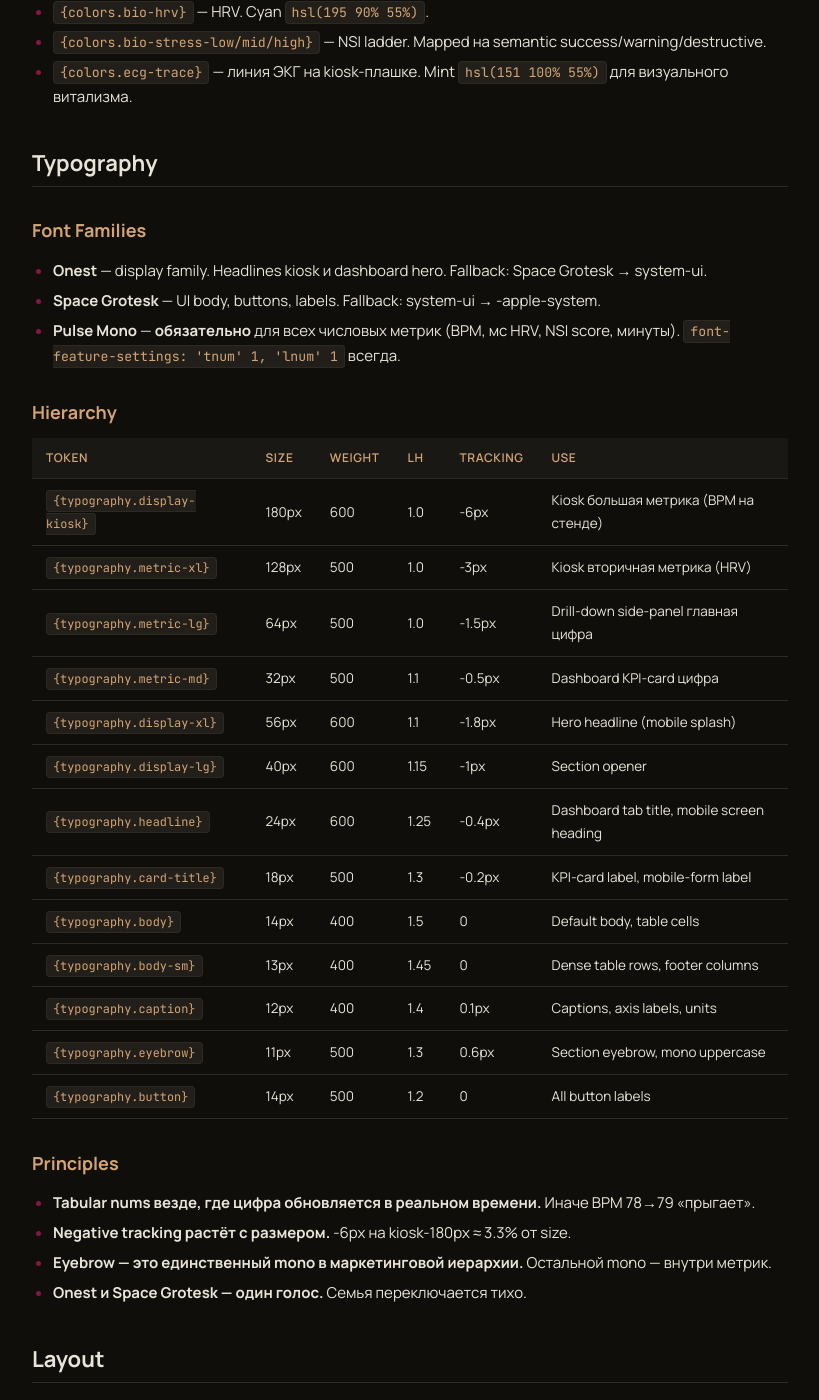
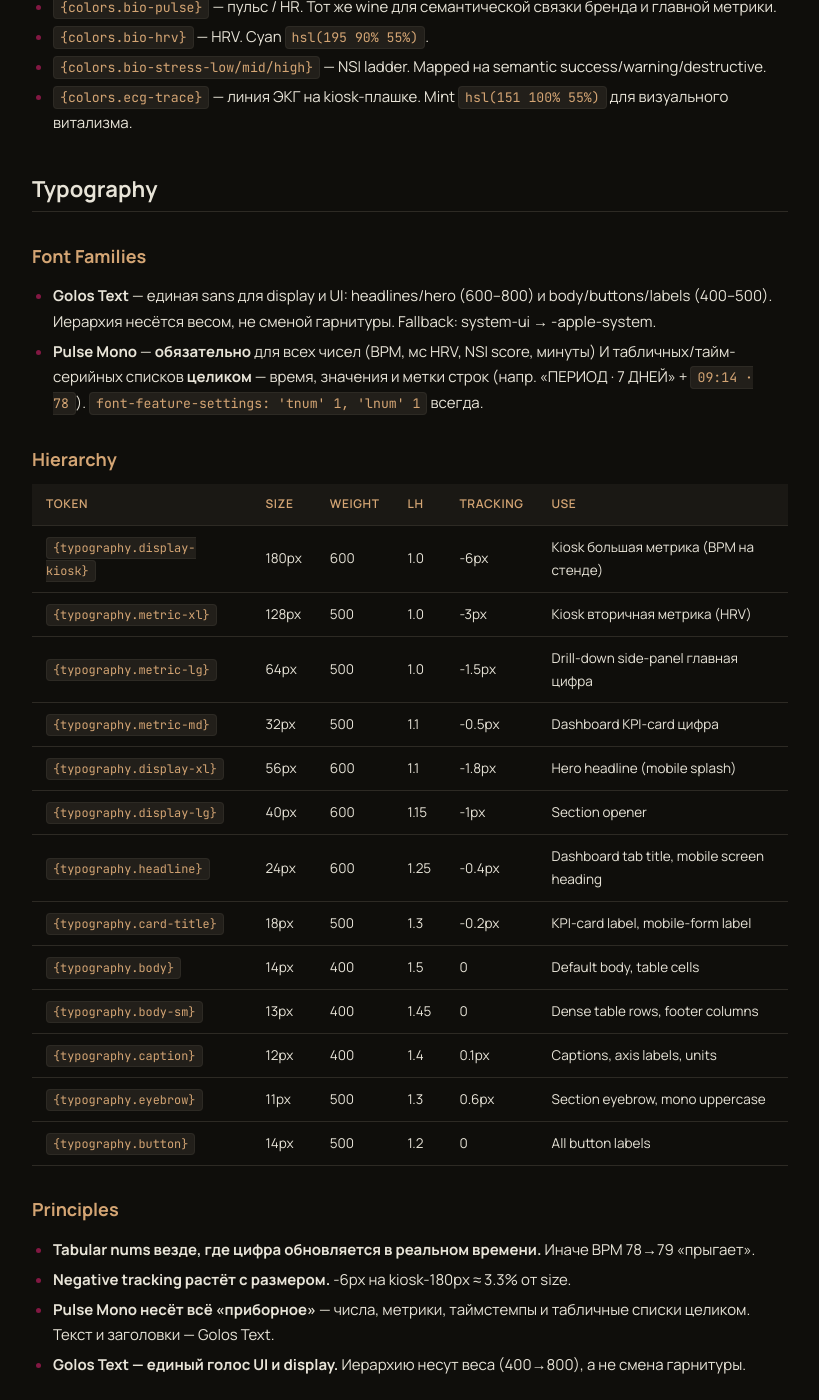
Before and after one commit to s0101110110/neiry-pulse-m1-wireframes, a Jekyll site: the page built from docs_web/DESIGN.md, in a window 1280 px wide and 1400 px high, scrolled down 2238 px. Shown: the whole window, without its empty margins (230-1049 px from the left). Built offline with Jekyll 4.4.1, drawn with Linux system fonts in a browser that asks for light colours; our own code applies the rules of GitHub Pages for plain Markdown files; some of the changed text lies outside the part shown.

Commit message:
Новая типографика: Golos Text + Pulse Mono (внедрение дизайн-системы)
Принято PM 26.06: переход на две гарнитуры.
- Onest + Space Grotesk → Golos Text (заголовки/hero + body/UI/buttons,
  иерархия весом 400–800). Одна sans-гарнитура на всё.
- Pulse Mono — все числа И табличные/тайм-серийные списки целиком
  (время, значения, метки строк вроде «ПЕРИОД · 7 ДНЕЙ» + 09:14·78).
- Body-абзацы остаются на Golos Text (читаемость) — вариант B + таблицы на mono.

Зафиксировано в источниках истины: DESIGN.md (токены + гайдлайны),
m2/ui-kit.html (--font-sans/--font-display → Golos Text, Google Fonts import).
typography-layout-options.html — демо раскладок (история выбора).
lessons-learned: урок про патч плоского нуля + статус scope-задачи.

Остаётся: раскатать новую типографику в 36 m3-wireframes.

Co-Authored-By: Claude Opus 4.8 (1M context) <noreply@anthropic.com>

```diff
--- a/docs_web/DESIGN.md
+++ b/docs_web/DESIGN.md
@@ -1,7 +1,7 @@
 ---
 version: alpha
 name: Neiry-Pulse-design-analysis
-description: "Neiry Pulse — экосистема носимых биосенсоров (браслет + recovery-устройства) с тремя поверхностями: kiosk (выставочный стенд 1.5–2м, full-screen 1920×1080), corporate dashboard (плотный продуктовый интерфейс на 1440+), мобильное приложение (390×844, Android+iOS). Визуальный код — shadcn dark zinc/slate как baseline с единственным хроматическим акцентом wine `#831843`. Эстетический эталон — Linear / Vercel по продуктовой плотности и Hume Band по био-виджетам. Типографика: Space Grotesk (UI sans), Onest (display), Pulse Mono — JetBrains Mono с плоским нулём — (tabular numerics для пульса, HRV, NSI). Сетка 4px. Цвета хранятся как HSL-токены shadcn, тёмная тема — primary surface, light — паритетная альтернатива."
+description: "Neiry Pulse — экосистема носимых биосенсоров (браслет + recovery-устройства) с тремя поверхностями: kiosk (выставочный стенд 1.5–2м, full-screen 1920×1080), corporate dashboard (плотный продуктовый интерфейс на 1440+), мобильное приложение (390×844, Android+iOS). Визуальный код — shadcn dark zinc/slate как baseline с единственным хроматическим акцентом wine `#831843`. Эстетический эталон — Linear / Vercel по продуктовой плотности и Hume Band по био-виджетам. Типографика: Golos Text (заголовки + UI/body), Pulse Mono — JetBrains Mono с плоским нулём — (все числа и табличные данные: пульс, HRV, NSI, таймстемпы, списки замеров). Сетка 4px. Цвета хранятся как HSL-токены shadcn, тёмная тема — primary surface, light — паритетная альтернатива."
 
 colors:
   primary: "hsl(336 76% 33%)"
@@ -34,7 +34,7 @@ colors:
 
 typography:
   display-kiosk:
-    fontFamily: "Onest, Space Grotesk, system-ui, sans-serif"
+    fontFamily: "Golos Text, system-ui, sans-serif"
     fontSize: 180px
     fontWeight: 600
     lineHeight: 1.0
@@ -62,43 +62,43 @@ typography:
     letterSpacing: -0.5px
     fontFeatureSettings: "'tnum' 1"
   display-xl:
-    fontFamily: "Onest, Space Grotesk, system-ui, sans-serif"
+    fontFamily: "Golos Text, system-ui, sans-serif"
     fontSize: 56px
     fontWeight: 600
     lineHeight: 1.1
     letterSpacing: -1.8px
   display-lg:
-    fontFamily: "Onest, Space Grotesk, system-ui, sans-serif"
+    fontFamily: "Golos Text, system-ui, sans-serif"
     fontSize: 40px
     fontWeight: 600
     lineHeight: 1.15
     letterSpacing: -1px
   headline:
-    fontFamily: "Space Grotesk, system-ui, sans-serif"
+    fontFamily: "Golos Text, system-ui, sans-serif"
     fontSize: 24px
     fontWeight: 600
     lineHeight: 1.25
     letterSpacing: -0.4px
   card-title:
-    fontFamily: "Space Grotesk, system-ui, sans-serif"
+    fontFamily: "Golos Text, system-ui, sans-serif"
     fontSize: 18px
     fontWeight: 500
     lineHeight: 1.3
     letterSpacing: -0.2px
   body:
-    fontFamily: "Space Grotesk, system-ui, sans-serif"
+    fontFamily: "Golos Text, system-ui, sans-serif"
     fontSize: 14px
     fontWeight: 400
     lineHeight: 1.5
     letterSpacing: 0
   body-sm:
-    fontFamily: "Space Grotesk, system-ui, sans-serif"
+    fontFamily: "Golos Text, system-ui, sans-serif"
     fontSize: 13px
     fontWeight: 400
     lineHeight: 1.45
     letterSpacing: 0
   caption:
-    fontFamily: "Space Grotesk, system-ui, sans-serif"
+    fontFamily: "Golos Text, system-ui, sans-serif"
     fontSize: 12px
     fontWeight: 400
     lineHeight: 1.4
@@ -111,7 +111,7 @@ typography:
     letterSpacing: 0.6px
     textTransform: uppercase
   button:
-    fontFamily: "Space Grotesk, system-ui, sans-serif"
+    fontFamily: "Golos Text, system-ui, sans-serif"
     fontSize: 14px
     fontWeight: 500
     lineHeight: 1.2
@@ -268,7 +268,7 @@ Neiry Pulse — это **продуктовая био-система**, а не
 
 **Bio-палитра** — четыре служебных hue для биометрики: `{colors.bio-pulse}` (пульс/HR, тот же wine), `{colors.bio-hrv}` (HRV, cyan), `{colors.bio-stress-low/mid/high}` (NSI mint→amber→red). Цвета привязаны к семантике, не к декору.
 
-**Типографика** — три family: **Space Grotesk** (UI body/buttons), **Onest** (display/headlines), **Pulse Mono** (любые числа с tabular-nums — пульс не должен прыгать при смене 78→79).
+**Типографика** — две family: **Golos Text** (заголовки/hero + body/UI/buttons, веса 400–800), **Pulse Mono** (все числа И табличные/тайм-серийные списки целиком — метрики, время, таймстемпы, замеры; tabular-nums — пульс не прыгает при 78→79).
 
 **Сетка** — 4px base, 24px gutter в карточках, 48px в kiosk-блоках. Spacing-токены кратны 4.
 
@@ -318,9 +318,8 @@ Neiry Pulse — это **продуктовая био-система**, а не
 ## Typography
 
 ### Font Families
-- **Onest** — display family. Headlines kiosk и dashboard hero. Fallback: Space Grotesk → system-ui.
-- **Space Grotesk** — UI body, buttons, labels. Fallback: system-ui → -apple-system.
-- **Pulse Mono** — **обязательно** для всех числовых метрик (BPM, мс HRV, NSI score, минуты). `font-feature-settings: 'tnum' 1, 'lnum' 1` всегда.
+- **Golos Text** — единая sans для display и UI: headlines/hero (600–800) и body/buttons/labels (400–500). Иерархия несётся весом, не сменой гарнитуры. Fallback: system-ui → -apple-system.
+- **Pulse Mono** — **обязательно** для всех чисел (BPM, мс HRV, NSI score, минуты) И табличных/тайм-серийных списков **целиком** — время, значения и метки строк (напр. «ПЕРИОД · 7 ДНЕЙ» + `09:14 · 78`). `font-feature-settings: 'tnum' 1, 'lnum' 1` всегда.
 
 ### Hierarchy
 
@@ -343,8 +342,8 @@ Neiry Pulse — это **продуктовая био-система**, а не
 ### Principles
 - **Tabular nums везде, где цифра обновляется в реальном времени.** Иначе BPM 78→79 «прыгает».
 - **Negative tracking растёт с размером.** -6px на kiosk-180px ≈ 3.3% от size.
-- **Eyebrow — это единственный mono в маркетинговой иерархии.** Остальной mono — внутри метрик.
-- **Onest и Space Grotesk — один голос.** Семья переключается тихо.
+- **Pulse Mono несёт всё «приборное»** — числа, метрики, таймстемпы и табличные списки целиком. Текст и заголовки — Golos Text.
+- **Golos Text — единый голос UI и display.** Иерархию несут веса (400→800), а не смена гарнитуры.
 
 ## Layout
 
@@ -412,7 +411,7 @@ Neiry Pulse — это **продуктовая био-система**, а не
 
 ## Notes on Substitutes
 
-- Onest и Space Grotesk — open-source, Google Fonts. Pulse Mono — производная JetBrains Mono (SIL OFL 1.1, без Reserved Font Name) с плоским нулём; локальные файлы в `UI_assets/fonts/pulse-mono/`.
+- Golos Text — open-source, Google Fonts (ParaType, отличная кириллица). Pulse Mono — производная JetBrains Mono (SIL OFL 1.1, без Reserved Font Name) с плоским нулём; локальные файлы в `UI_assets/fonts/pulse-mono/`.
 - На системах без шрифтов fallback `system-ui` → `-apple-system` приемлем, но **метрики обязательно** в mono-fallback (`ui-monospace`).
 
 ## Version & Source-of-Truth
```
Also changed, not shown: UI_assets/typography-layout-options.html (added, +108 -0 lines), docs_web/wireframes/m2/ui-kit.html (+13 -13 lines).
